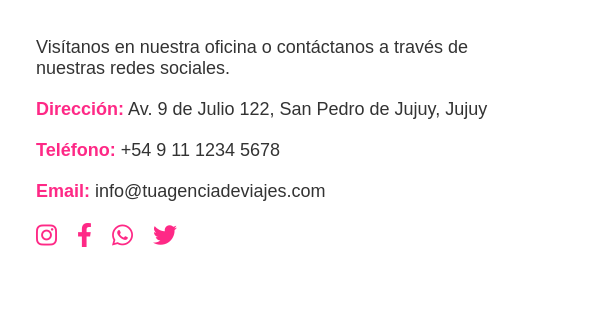
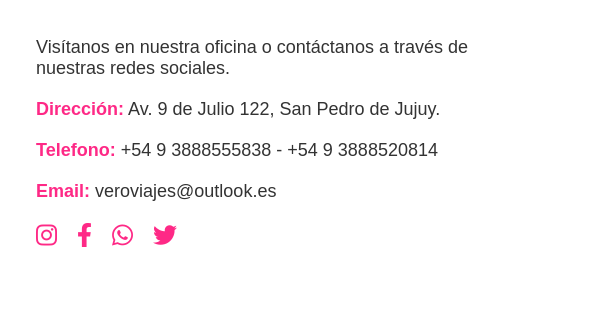
Before and after one commit to mellifus/VeroViajes, a plain HTML site: page index.html in a window 1280 px wide. Shown: the part 2458-2767 px from the top of the page, 674-1280 px from the left. Drawn offline with Linux system fonts and the light colour scheme; some packages are replaced by stand-ins of ours.

Commit message:
vamo de nuevo

```diff
--- a/index.html
+++ b/index.html
@@ -198,9 +198,9 @@
             <!-- Right Column: Contact Info and Social Icons -->
             <div class="contact-info">
                 <p>Visítanos en nuestra oficina o contáctanos a través de nuestras redes sociales.</p>
-                <p><strong>Dirección:</strong> Av. 9 de Julio 122, San Pedro de Jujuy, Jujuy</p>
-                <p><strong>Teléfono:</strong> +54 9 11 1234 5678</p>
-                <p><strong>Email:</strong> info@tuagenciadeviajes.com</p>
+                <p><strong>Dirección:</strong> Av. 9 de Julio 122, San Pedro de Jujuy.</p>
+                <p><strong>Telefono:</strong> +54 9 3888555838 - +54 9 3888520814</p>
+                <p><strong>Email:</strong> veroviajes@outlook.es</p>
                 <!-- Social Icons -->
                 <div class="social-icons">
                     <a href="https://www.instagram.com/vero22viajes/" target="_blank" aria-label="Instagram"><i class="fab fa-instagram"></i></a>
```
